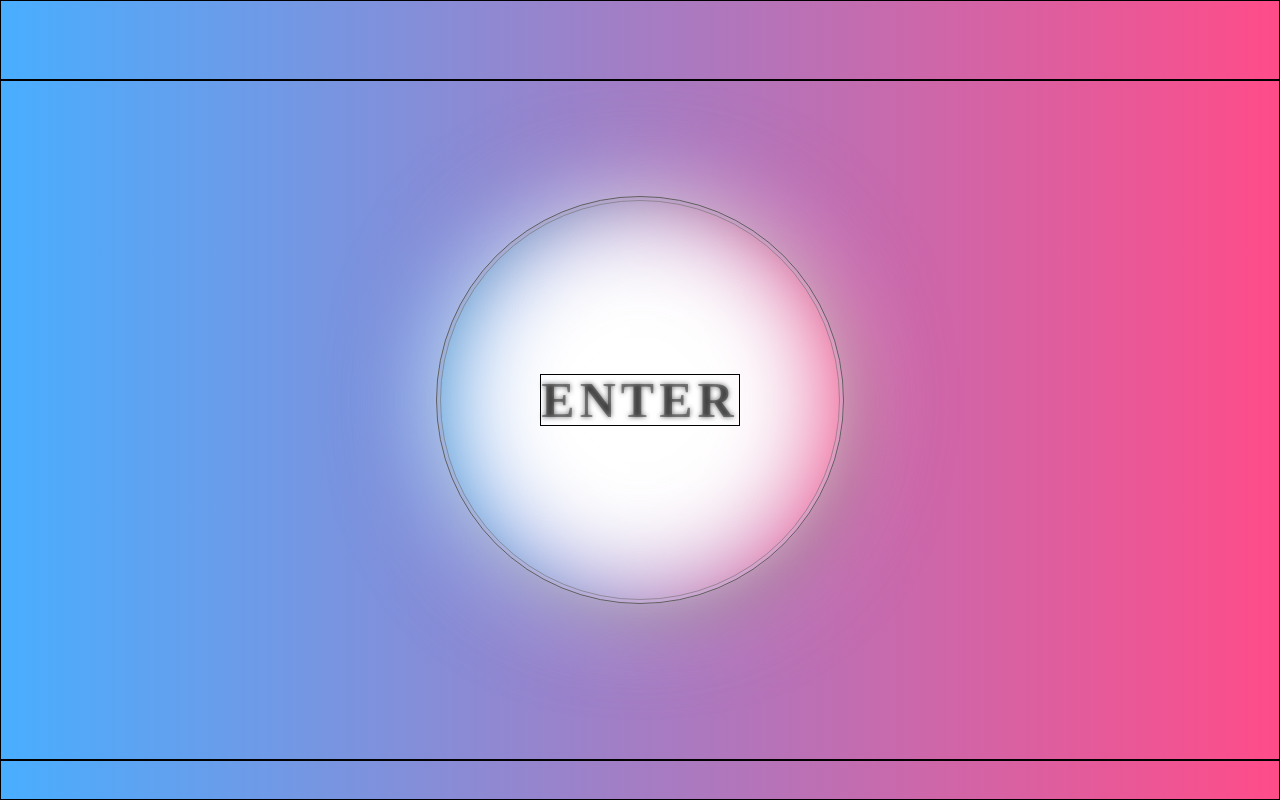
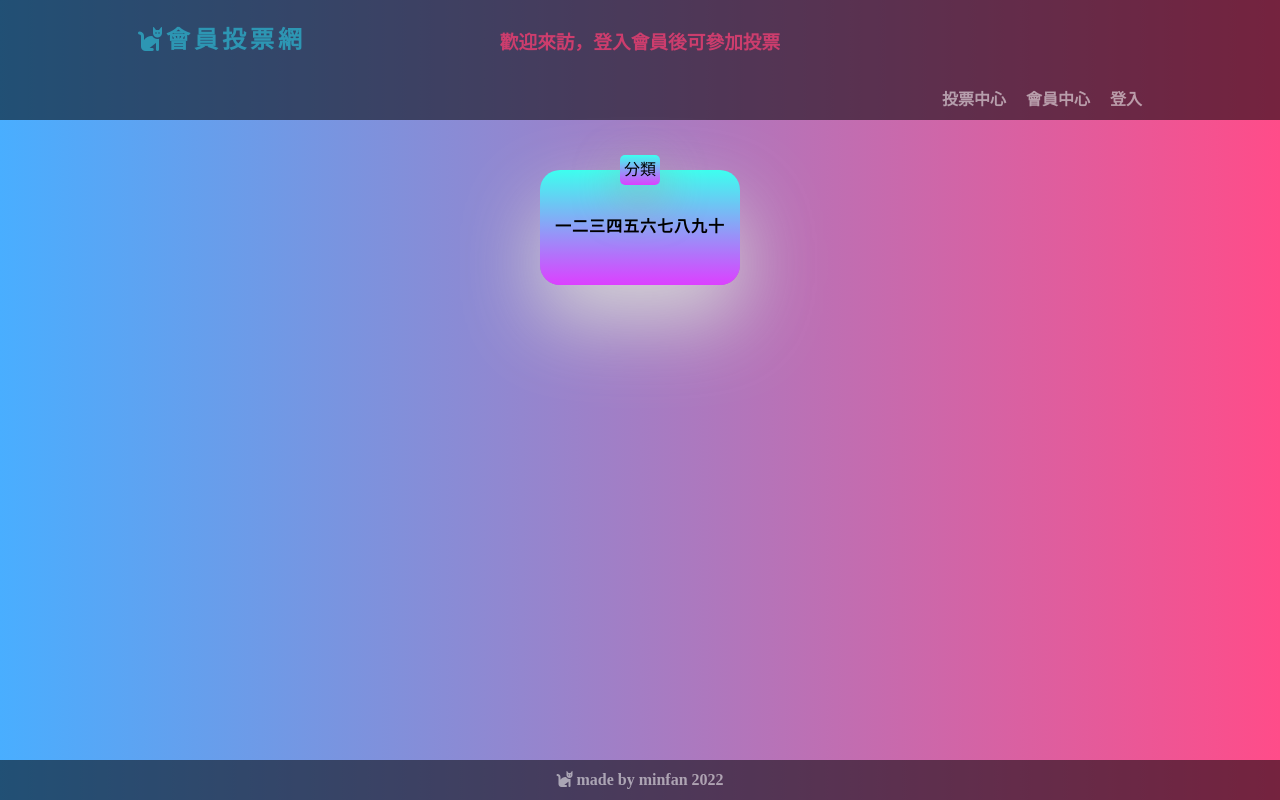
Before and after one commit to LinMinFan/vote_member, a PHP site: the page made by index.php in a window 1280 px wide. Run offline with PHP 8.4, Linux system fonts and the light colour scheme; some libraries are stand-ins or nearby versions.

Commit message:
[changes] header.css完成 section.css完成 footer.css完成 投票列表布置完成

```diff
--- /dev/null
+++ b/css/footer.css
@@ -0,0 +1,9 @@
+.copyright {
+    min-width: 80%;
+    min-height: 5vh;
+    display: flex;
+    justify-content: center;
+    align-items: center;
+    font-weight: bold;
+    color: #ffffff8a;
+}
--- a/css/background.css
+++ b/css/frontbackground.css
@@ -2,6 +2,7 @@
 /* 置中大圓 */
 .circle{
     position: relative;
+    top: 10vh;
     width: 400px;
     height: 400px;
     background:linear-gradient(90deg,#49aeff,#ff4c89);
--- /dev/null
+++ b/css/header.css
@@ -0,0 +1,52 @@
+.logo {
+    min-width: 80%;
+    min-height: 10vh;
+    display: flex;
+    align-items: center;
+}
+.logo a{
+    text-decoration: none;
+    font-size: 24px;
+    color: #2D96B3;
+    letter-spacing: 4px;
+    line-height: 26px;
+    font-weight: bold;
+    padding: 2px 10px;
+}
+.logo h3{
+    position:absolute;
+    width: 450px;
+    text-align: center;
+    left: calc((100% - 450px) / 2);
+    color: #CC3D6D;
+}
+
+.nav {
+    position: relative;
+    min-width: 80%;
+    min-height: 5vh;
+    display: flex;
+    justify-content: end;
+    align-items: center;
+}
+
+.nav ul {
+    position: relative;
+    list-style: none;
+    display: flex;
+}
+.nav ul li a{
+    color: #ffffff8a;
+    text-decoration: none;
+    font-size: 16px;
+    line-height: 16px;
+    padding: 9px 10px;
+    font-weight: bold;
+    transition: 0.5s;
+}
+.nav ul li a:hover{
+    background: #2D96B3;
+    color: #0000006a;
+    border-radius: 2px;
+
+}
--- /dev/null
+++ b/css/section.css
@@ -0,0 +1,103 @@
+/* 投票列表 */
+.container {
+    max-width: 80%;
+    min-height: 80vh;
+    display: flex;
+    justify-content: center;
+    flex-wrap: wrap;
+    padding: 30px 5px;
+}
+/* 投票項目 */
+.card {
+    position: relative;
+    width: 200px;
+    height: 115px;
+    border-radius: 20px;
+    box-shadow: 0px 35px 80px #d5d5d5;
+    transition: 0.5s;
+    background:linear-gradient(#3DFFEF,#DC40FF);
+    margin: 20px 30px;
+}
+
+.card:hover {
+    height: 175px;
+}
+/* 投票類別 */
+.type {
+    position: absolute;
+    left: 50%;
+    top: -15px;
+    transform: translateX(-50%);
+    width: 40px;
+    height: 30px;
+    font-size: 16px;
+    line-height: 30px;
+    text-align: center;
+    border-radius: 5px;
+    box-shadow: 0 15px 50px #a5a5a5;
+    transition: 0.5s;
+    background:linear-gradient(#3DFFEF,#DC40FF);
+}
+
+.card:hover .type {
+    font-weight: bold;
+    text-align: center;
+    width: 60px;
+    height: 35px;
+    line-height: 35px;
+}
+/* 投票主題 */
+.subject {
+    width: 100%;
+    height: 90px;
+    padding: 5px;
+    overflow: hidden;
+    transition: 0.5s;
+    transform: translateY(10px);
+    text-align: center;
+}
+
+.card:hover .subject {
+    transform: translateY(15px);
+    height: 145px;
+}
+/* 主題文字 */
+.subject .title {
+    width: 100%;
+    min-height: 80px;
+    font-weight: bold;
+    letter-spacing: 1px;
+    font-size: 16px;
+    display: flex;
+    justify-content: center;
+    align-items: center;
+}
+/* 主題日期 */
+.subject .date {
+    font-size: 14px;
+    margin: 5px auto;
+    font-weight: bold;
+    color: #FF4C89;
+}
+/* 主題按鈕 */
+
+.subject .buttom{
+    padding: 5px 10px;
+    display: flex;
+    justify-content: space-around;
+}
+.subject .buttom a{
+    font-size: 14px;
+    text-decoration: none;
+    display: inline-block;
+    width: 70px;
+    height: 25px;
+    line-height: 25px;
+    color: #ffffff;
+    background: #0000005a;
+    border-radius: 5px;
+}
+.subject .buttom a:hover{
+    color: #49aeff;
+    background: #0000008a;
+}
--- a/css/style.css
+++ b/css/style.css
@@ -7,9 +7,9 @@ body{
     width: 100%;
     min-height: 100vh;
 }
-body *{
+/* body *{
     border: 1px solid rgb(0, 0, 0);
-}
+} */
 /* 背景區(background) */
 .background{
     position: absolute;
@@ -24,17 +24,27 @@ body *{
 .header{
     position: relative;
     width: 100%;
-    min-height: 10vh;
+    min-height: 15vh;
+    display: flex;
+    justify-content: center;
+    flex-wrap: wrap;
+    background: #0000008a;
 }
 /* 中間(section) */
 .section{
     position: relative;
     width: 100%;
-    min-height: 85vh;
+    min-height: 80vh;
+    display: flex;
+    justify-content: center;
 }
 /* 下方(footer) */
 .footer{
-    position: relative;
+    position: fixed;
+    bottom: 0;
     width: 100%;
     min-height: 5vh;
+    display: flex;
+    justify-content: center;
+    background: #0000008a;
 }
--- a/index.php
+++ b/index.php
@@ -1,5 +1,6 @@
 <!DOCTYPE html>
 <html lang="en">
+
 <head>
     <meta charset="UTF-8">
     <meta http-equiv="X-UA-Compatible" content="IE=edge">
@@ -7,24 +8,36 @@
     <title>會員投票系統</title>
     <link rel="stylesheet" href="https://cdnjs.cloudflare.com/ajax/libs/font-awesome/6.1.1/css/all.min.css" integrity="sha512-KfkfwYDsLkIlwQp6LFnl8zNdLGxu9YAA1QvwINks4PhcElQSvqcyVLLD9aMhXd13uQjoXtEKNosOWaZqXgel0g==" crossorigin="anonymous" referrerpolicy="no-referrer" />
     <link rel="stylesheet" href="./css/style.css">
-    <link rel="stylesheet" href="./css/background.css">
+    <link rel="stylesheet" href="./css/frontbackground.css">
+    <link rel="stylesheet" href="./css/header.css">
+    <link rel="stylesheet" href="./css/section.css">
+    <link rel="stylesheet" href="./css/footer.css">
 
 </head>
+
 <body>
     <div class="background">
-        <?php
-            include "./layout/background.php";
+        </div>
+        <div class="header">
+            <?php
+        include "./layout/header.php";
         ?>
     </div>
-    <div class="header">
-
-    </div>
     <div class="section">
-
+        <?php
+        if(isset($_GET['enter'])){
+            include "./layout/section.php";
+        }else{
+            include "./front/frontbackground.php";
+        }
+        ?>
     </div>
     <div class="footer">
-
+    <?php
+        include "./layout/footer.php";
+        ?>
     </div>
 
 </body>
+
 </html>
--- a/layout/footer.php
+++ b/layout/footer.php
@@ -1,12 +1,3 @@
-<!DOCTYPE html>
-<html lang="en">
-<head>
-    <meta charset="UTF-8">
-    <meta http-equiv="X-UA-Compatible" content="IE=edge">
-    <meta name="viewport" content="width=device-width, initial-scale=1.0">
-    <title>Document</title>
-</head>
-<body>
-
-</body>
-</html>
+<div class="copyright">
+    <span><i class="fa-solid fa-cat"></i>&nbsp;made&nbsp;by&nbsp;minfan&nbsp;2022</span>
+</div>
--- a/layout/header.php
+++ b/layout/header.php
@@ -1,12 +1,26 @@
-<!DOCTYPE html>
-<html lang="en">
-<head>
-    <meta charset="UTF-8">
-    <meta http-equiv="X-UA-Compatible" content="IE=edge">
-    <meta name="viewport" content="width=device-width, initial-scale=1.0">
-    <title>Document</title>
-</head>
-<body>
-
-</body>
-</html>
+<div class="logo">
+    <a href="./index.php"><i class="fa-solid fa-cat"></i>會員投票網</a>
+    <h3>
+        <?php
+        if (isset($session['user'])) {
+            echo 'nick_name:您好';
+        } else {
+            echo '歡迎來訪，登入會員後可參加投票';
+        }
+        ?>
+    </h3>
+</div>
+<div class="nav">
+    <ul>
+        <?php
+        if (isset($session['user'])) {
+            echo '<li><a href="./vote_center.php">投票中心</a></li>';
+            echo '<li><a href="./member_center">會員中心</a></li>';
+        } else {
+            echo '<li><a href="./login.php">投票中心</a></li>';
+            echo '<li><a href="./login.php">會員中心</a></li>';
+        }
+        ?>
+        <li><a href="./login.php">登入</a></li>
+    </ul>
+</div>
--- a/layout/section.php
+++ b/layout/section.php
@@ -1,12 +1,20 @@
-<!DOCTYPE html>
-<html lang="en">
-<head>
-    <meta charset="UTF-8">
-    <meta http-equiv="X-UA-Compatible" content="IE=edge">
-    <meta name="viewport" content="width=device-width, initial-scale=1.0">
-    <title>Document</title>
-</head>
-<body>
-
-</body>
-</html>
+<div class="container">
+    <div class="card">
+        <div class="type">
+            分類
+        </div>
+        <div class="subject">
+            <div class="title">
+                <span> 一二三四五六七八九十
+                </span>
+            </div>
+            <div class="date">
+                <span>2022-06-18~2022-07-20</span>
+            </div>
+            <div class="buttom">
+                <a href="">參加投票</a>
+                <a href="">查看結果</a>
+            </div>
+        </div>
+    </div>
+</div>
```
Also changed, not shown: README.md, front/frontbackground.php (renamed from layout/background.php).
